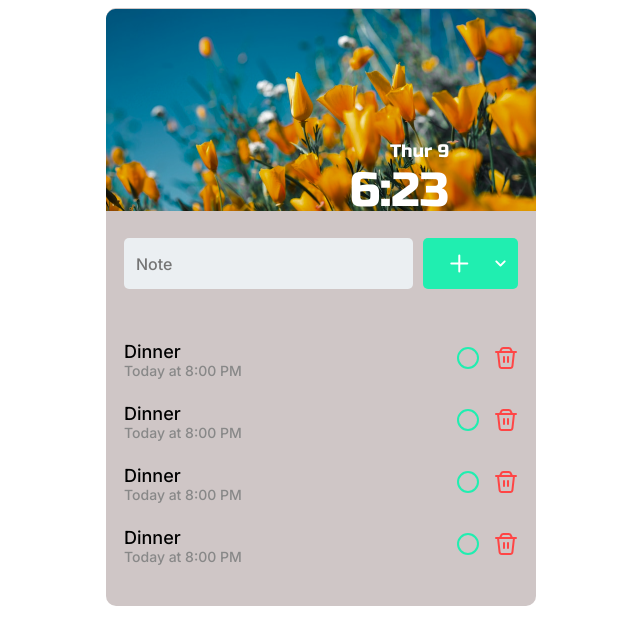
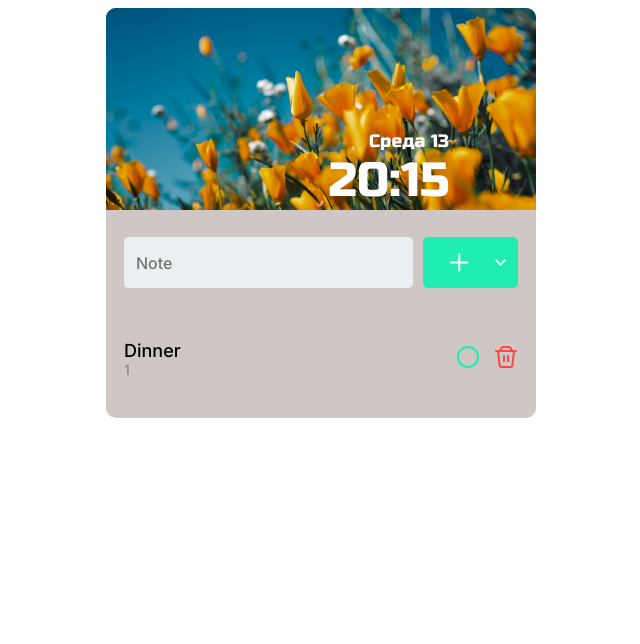
Before and after one commit to Kizya007/todo, a Vue app: page / in a window 1280 px wide. Shown: the top 644 px of the page, without its empty margins (319-959 px from the left). Built offline with nearby package versions, Linux system fonts and the light colour scheme.

Commit message:
add dynamics

```diff
--- a/src/App.vue
+++ b/src/App.vue
@@ -3,22 +3,24 @@
     <div class="header">
       <img class="header-img" src="./assets/img/todoImg.png" alt="" />
       <div class="header-date">
-        <p class="header-date__week">Thur 9</p>
-        <p class="header-date__time">6:23</p>
+        <p class="header-date__week">{{ nowDay }} {{ nowDate }}</p>
+        <p class="header-date__time">{{ nowTime }}</p>
       </div>
     </div>
     <div class="todo-content">
-      <input class="todo-content__input" type="text" placeholder="Note" />
+      <input
+        class="todo-content__input"
+        v-model="form.text"
+        type="text"
+        placeholder="Note"
+      />
       <div class="todo-content__icon">
-        <plusIcon />
+        <plusIcon @click="addTodo" />
         <arrowBottom />
       </div>
     </div>
     <ul class="todo-list">
-      <TodoMain />
-      <TodoMain />
-      <TodoMain />
-      <TodoMain />
+      <TodoMain v-for="todo in todos" :item="todo" :key="todo.title" />
     </ul>
   </div>
 </template>
@@ -27,6 +29,7 @@
 import TodoMain from "./components/TodoMain.vue";
 import plusIcon from "./assets/icon/plusIcon.vue";
 import arrowBottom from "./assets/icon/arrowBottom.vue";
+import { reactive, ref } from "vue";
 
 export default {
   name: "App",
@@ -35,6 +38,48 @@ export default {
     plusIcon,
     arrowBottom,
   },
+  setup() {
+    const todos = ref([
+      {
+        title: "Dinner",
+        date: "1",
+      },
+    ]);
+    const date = new Date();
+    const form = reactive({
+      text: "",
+    });
+
+    const weekDays = [
+      "Понедельник",
+      "Вторник",
+      "Среда",
+      "Четверг",
+      "Пятница",
+      "суббота",
+      "Воскресенье",
+    ];
+    const nowDay = weekDays[date.getDay() - 1];
+    const nowDate = date.getDate();
+    const nowTime = date.getHours() + ":" + date.getMinutes();
+
+    function addTodo() {
+      todos.value.push({
+        title: form.text,
+        date: nowTime,
+      });
+    }
+
+    return {
+      nowDay,
+      nowDate,
+      nowTime,
+      form,
+      todos,
+      addTodo,
+    };
+  },
+  methods: {},
 };
 </script>
 
--- a/src/assets/App.scss
+++ b/src/assets/App.scss
@@ -8,8 +8,8 @@
 
   margin: 0 auto;
 
-  width: 430px;
-  height: 598px;
+  max-width: 430px;
+  max-height: 598px;
 
   border-radius: 10px;
   .header {
@@ -22,7 +22,7 @@
     &-date {
       position: absolute;
 
-      top: 140px;
+      top: 130px;
       right: 40%;
 
       display: flex;
--- a/src/components/TodoMain.vue
+++ b/src/components/TodoMain.vue
@@ -1,8 +1,8 @@
 <template>
   <li class="todo">
     <div class="todo-text">
-      <p class="todo-text__title">Dinner</p>
-      <p class="todo-text__time">Today at 8:00 PM</p>
+      <p class="todo-text__title">{{ item.title }}</p>
+      <p class="todo-text__time">{{ item.date }}</p>
     </div>
     <div class="todo-icons">
       <circleIcon />
@@ -17,6 +17,9 @@ import garbageIcon from "../assets/icon/garbageIcon.vue";
 
 export default {
   name: "TodoMain",
+  props: {
+    item: Object,
+  },
   components: {
     circleIcon,
     garbageIcon,
```
